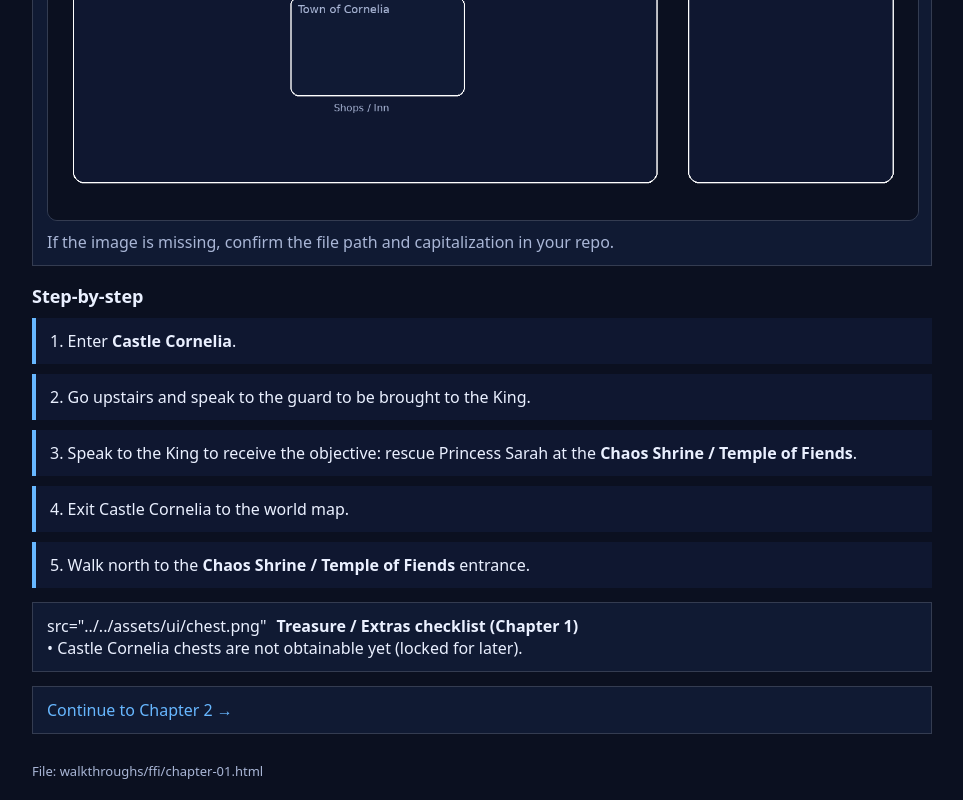
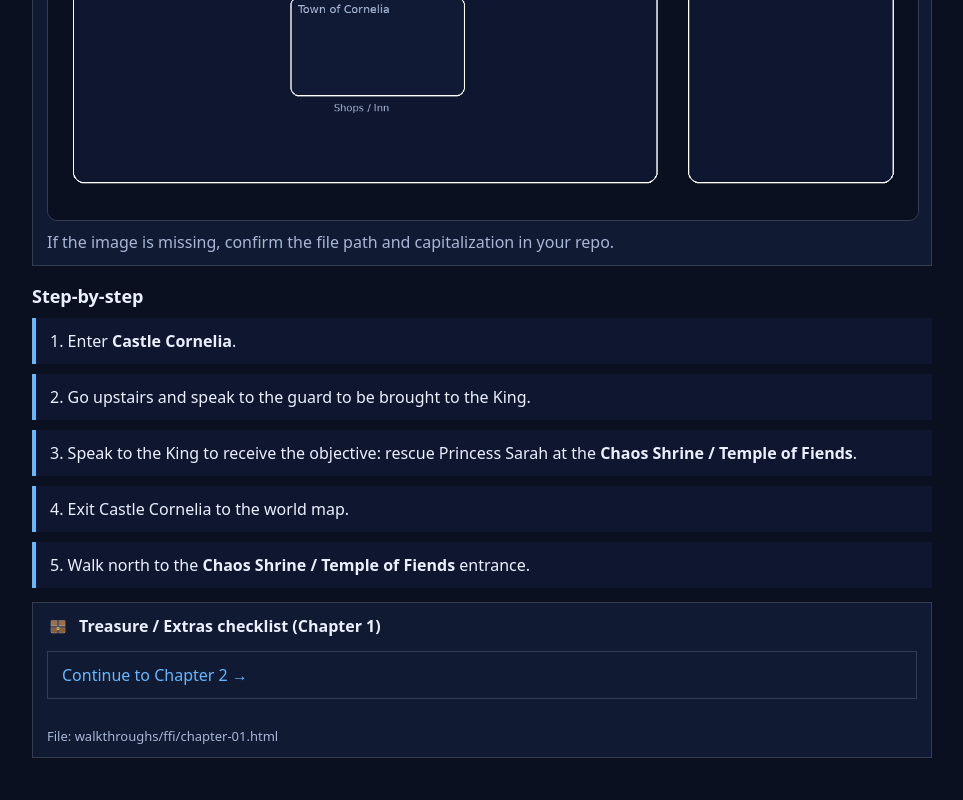
Before and after one commit to Final-Fantasy-Compendium/Final-Fantasy-Compendium, a plain HTML site: page walkthroughs/ffi/chapter-01.html in a window 1280 px wide. Shown: the part 537-1337 px from the top of the page, without its empty margins (158-1121 px from the left). Drawn offline with Linux system fonts and the light colour scheme.

Commit message:
Update chapter-01.html

```diff
--- a/walkthroughs/ffi/chapter-01.html
+++ b/walkthroughs/ffi/chapter-01.html
@@ -107,11 +107,10 @@
 
 <div class="section">
   <div class="row">
-    src="../../assets/ui/chest.png"
+    <img class="icon" src="../../assets/ui/chest.png" alt="Treasure chest">
     <strong>Treasure / Extras checklist (Chapter 1)</strong>
   </div>
-  <div>• Castle Cornelia chests are not obtainable yet (locked for later).</div>
-</div>
+
 
 <div class="section">
   <a href="chapter-02.html">Continue to Chapter 2 →</a>
```
